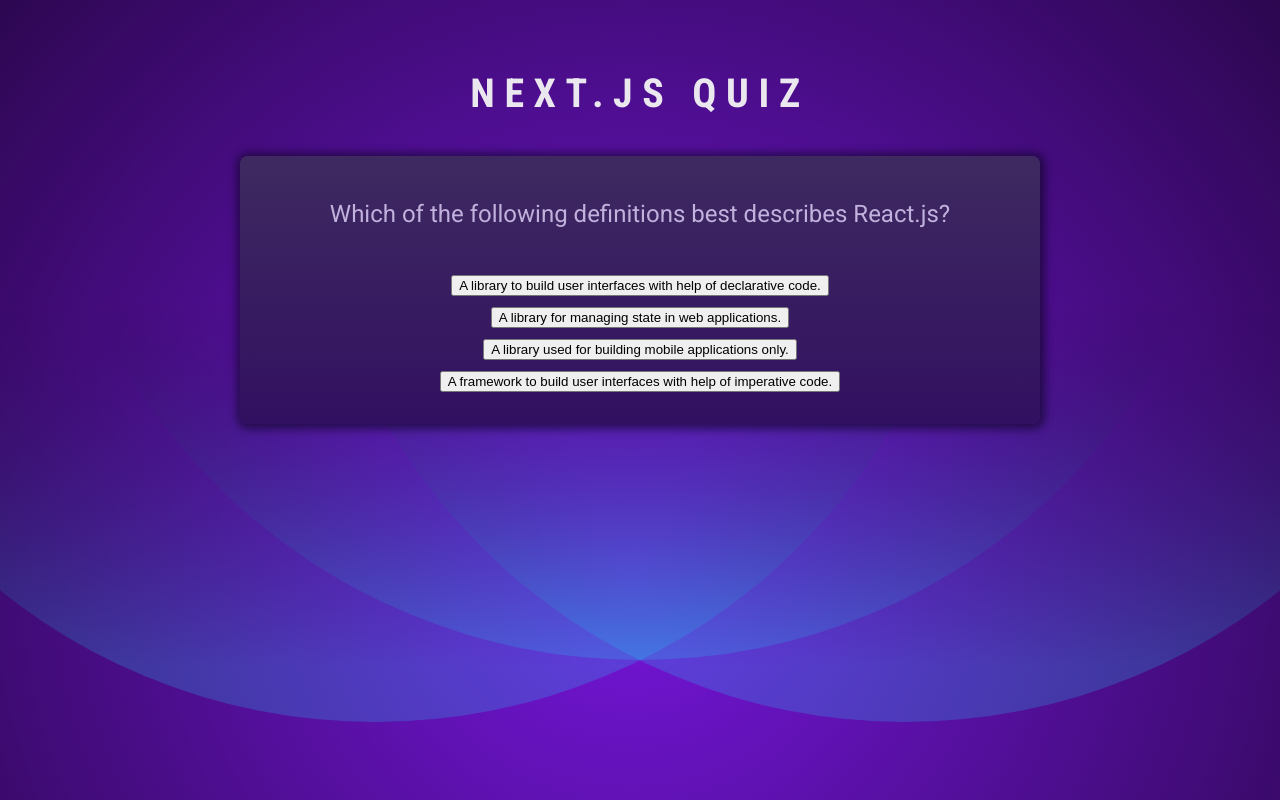
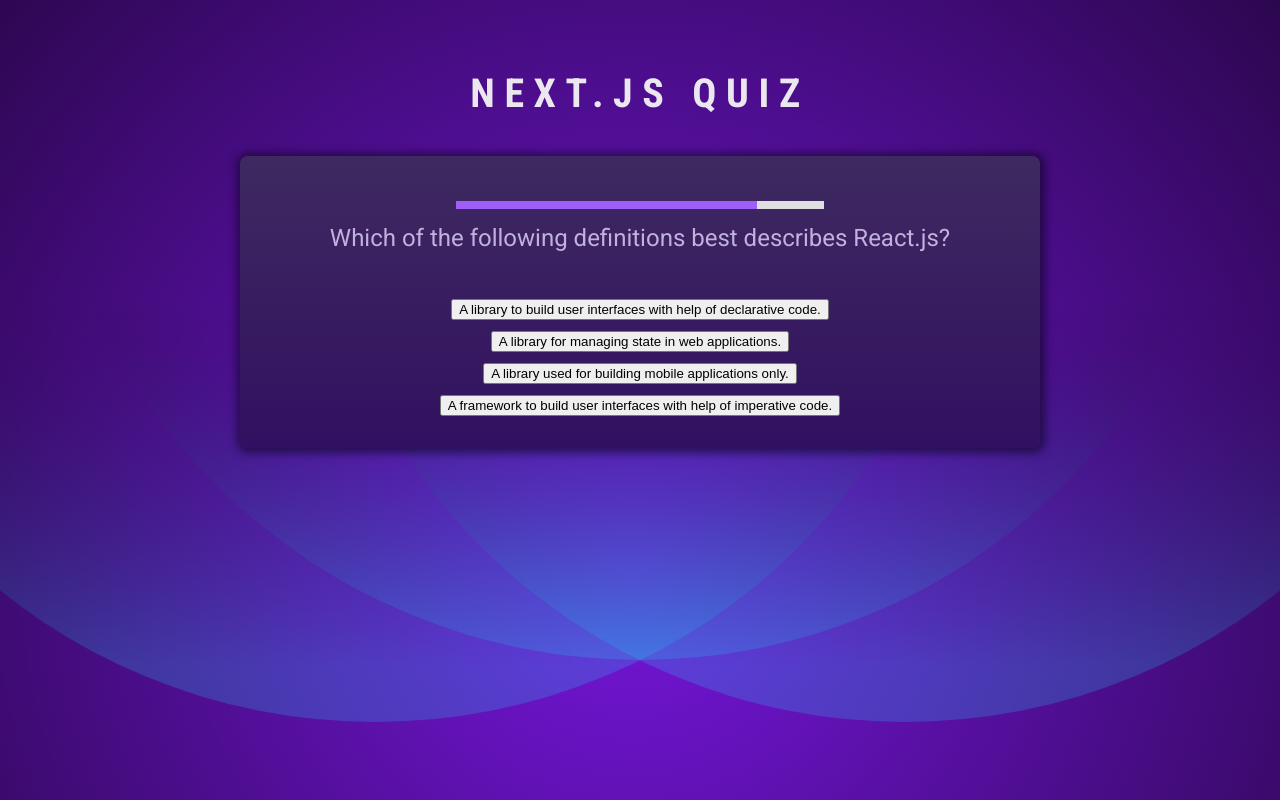
Before and after one commit to rjoshf/Nextjs-quizapp, a Next.js app: page / in a window 1280 px wide. Built offline with nearby package versions, Linux system fonts and the light colour scheme.

Commit message:
Added timer to the quiz questions

```diff
--- /dev/null
+++ b/components/QuestionTimer.module.css
@@ -0,0 +1,16 @@
+.questiontime {
+    width: 50%;
+    height: 0.5rem;
+    border-radius: 24px;
+    background: #e0e0e0; /* Default background color */
+    margin: 0;
+    transition: background-color 0.5s ease; /* Transition effect for background color */
+}
+
+.questiontime::-webkit-progress-bar {
+    background: #e0e0e0; /* Background color of the progress bar container */
+}
+
+.questiontime::-webkit-progress-value {
+    background: #9e5ef8; /* Color of the progress bar */
+}
--- /dev/null
+++ b/components/QuestionTimer.tsx
@@ -0,0 +1,32 @@
+import { useState, useEffect } from "react";
+
+import styles from './QuestionTimer.module.css'
+
+const QuestionTimer: React.FC<{ timeout: number; onTimeout: () => void }> = ({ timeout, onTimeout }) => {
+    const [remainingTime, setRemainingTime] = useState<number>(timeout);
+
+    useEffect(() => {
+        const timer = setTimeout(onTimeout, timeout);
+
+        return () => {
+            clearTimeout(timer);
+        }
+    }, [timeout, onTimeout])
+
+    useEffect(() => {
+
+        const interval = setInterval(() => {
+            setRemainingTime(prevRemainingTime => prevRemainingTime - 50)
+        }, 50);
+
+        return () => {
+            clearInterval(interval);
+        };
+    }, []);
+
+    return (
+        <progress className={styles.questiontime} value={remainingTime} max={timeout}></progress>
+    )
+}
+
+export default QuestionTimer;
--- a/components/Quiz.tsx
+++ b/components/Quiz.tsx
@@ -1,6 +1,8 @@
 'use client'
 
-import { useState, useEffect } from 'react'
+import QuestionTimer from './QuestionTimer'
+
+import { useState, useEffect, useCallback } from 'react'
 
 import QUESTIONS from './questions.js'
 
@@ -10,8 +12,10 @@
 export default function Quiz() {
     //State containing the entered answers by the user.
     const [userAnswers, setUserAnswers] = useState<string[]>([]);
+
     //State containing the shuffled which are displayed to the user.
     const [shuffledAnswers, setShuffledAnswers] = useState<string[]>([]);
+
     //constant to determine which question is currently active.
     const activeQuestionIndex = userAnswers.length;
 
@@ -22,6 +26,10 @@
     function handleSelectAnswer(selectedAnswer: string) {
         setUserAnswers(prevState => [...prevState, selectedAnswer]);
     }
+
+    const handleSkipAnswer = useCallback(() => {
+        setUserAnswers(prevState => [...prevState, "question skipped"])
+    }, [])
 
     //useEffect required to stop hydration error as we are shuffling the answers causing a mismatch between React tree that was pre-rendered and server side value.
     useEffect(() => {
@@ -38,11 +46,11 @@
         )
     }
 
-
     return (
         <>
             {!quizIsComplete && <div className={styles.quiz}>
                 <div className={styles.question}>
+                    <QuestionTimer key={activeQuestionIndex} timeout={30000} onTimeout={handleSkipAnswer}></QuestionTimer>
                     <h2>{QUESTIONS[activeQuestionIndex].text}</h2>
                     <ul className={styles.answers}>
                         {shuffledAnswers.map(answer => <li key={answer}><button onClick={() => handleSelectAnswer(answer)}>{answer}</button></li>)}
```
